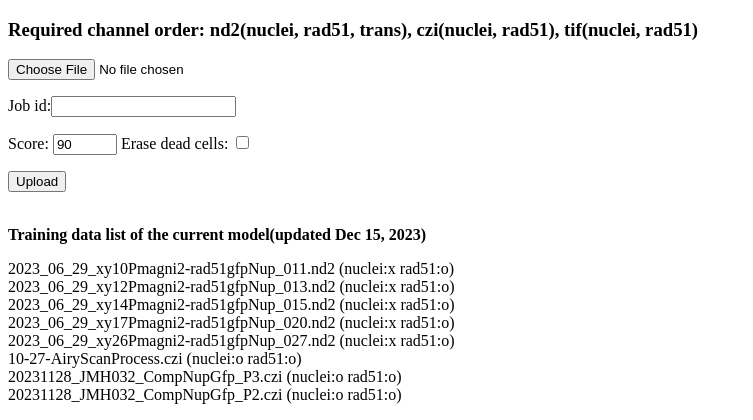
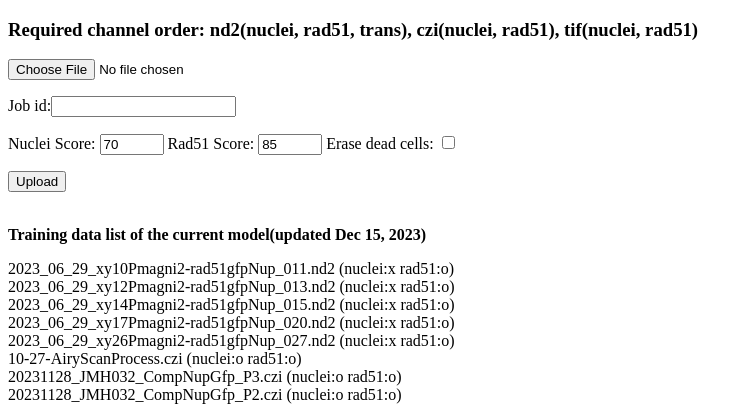
Before and after one commit to JunwooParkSaribu/HttpServer, a Flask app: page /upload/rad51 in a window 1280 px wide. Shown: the top 420 px of the page, without its empty margins (0-753 px from the left). Run offline with Flask 3, Linux system fonts and the light colour scheme.

Commit message:
htc patched

```diff
--- a/main.py
+++ b/main.py
@@ -267,7 +267,8 @@ def rad51_classify():
                     return redirect(request.url)
                 return render_template('rad51.html', erase=request.form.get("erase"),
                                        job_id=request.form.get("job_id"), filename=filename,
-                                       score=request.form.get("score"),
+                                       nuclei_score=request.form.get("nuclei_score"),
+                                       rad51_score=request.form.get("rad51_score"),
                                        images=static_urls, len=len(static_urls), info=info)
             except Exception as e:
                 print('Image create Err:', e)
@@ -278,7 +279,8 @@ def rad51_classify():
                 return render_template('rad51.html', no_file=True)
 
             job_type = 'Rad51_protein'
-            score = 90
+            nuclei_score = 70
+            rad51_score = 85
 
             if len(request.form['job_id']) == 0:
                 print('Input job id')
@@ -287,9 +289,12 @@ def rad51_classify():
                 job_id = request.form['job_id']
 
             if 'score' in request.form:
-                score = int(request.form.get('score'))
-                if score < 0 or score > 100:
-                    score = 90
+                nuclei_score = int(request.form.get('nuclei_score'))
+                rad51_score = int(request.form.get('rad51_score'))
+                if nuclei_score < 0 or nuclei_score > 100:
+                    nuclei_score = 70
+                if rad51_score < 0 or rad51_score > 100:
+                    rad51_score = 85
 
             try:
                 job_exist = query_db(f'SELECT COUNT() FROM job WHERE job_id = (?)', [job_id])
@@ -315,7 +320,8 @@ def rad51_classify():
                 input_str = ''
                 input_str += f'data = {UPLOAD_FOLDER}/{job_id}/{session["rad51_filename"]}\n'
                 input_str += f'save_dir = {SAVE_FOLDER}/{job_id}\n'
-                input_str += f'score = {str(score)}\n'
+                input_str += f'rad51_score = {str(rad51_score)}\n'
+                input_str += f'nuclei_score = {str(nuclei_score)}\n'
                 input_str += f'erase = {False if request.form.get("erase") != "True" else True}'
                 f.write(input_str)
 
--- a/templates/rad51.html
+++ b/templates/rad51.html
@@ -42,11 +42,17 @@ Acquisition date: {{info.time}} <br>
         <p>Job id:<input type="text" name="job_id"></p>
     {% endif %}
     <p>
-        <label>Score:</label>
-        {% if score %}
-            <input type="number" id="score1" name="score" min="0" max="100" value="{{score}}">
+        <label>Nuclei Score:</label>
+        {% if nuclei_score %}
+            <input type="number" id="nuclei_score1" name="nuclei_score" min="0" max="100" value="{{nuclei_score}}">
         {% else %}
-            <input type="number" id="score2" name="score" min="0" max="100" value="90">
+            <input type="number" id="nuclei_score2" name="nuclei_score" min="0" max="100" value="70">
+        {% endif %}
+        <label>Rad51 Score:</label>
+        {% if rad51_score %}
+            <input type="number" id="rad51_score1" name="rad51_score" min="0" max="100" value="{{rad51_score}}">
+        {% else %}
+            <input type="number" id="rad51_score2" name="rad51_score" min="0" max="100" value="85">
         {% endif %}
         <label>Erase dead cells:</label>
         {% if erase == "True": %}
```
